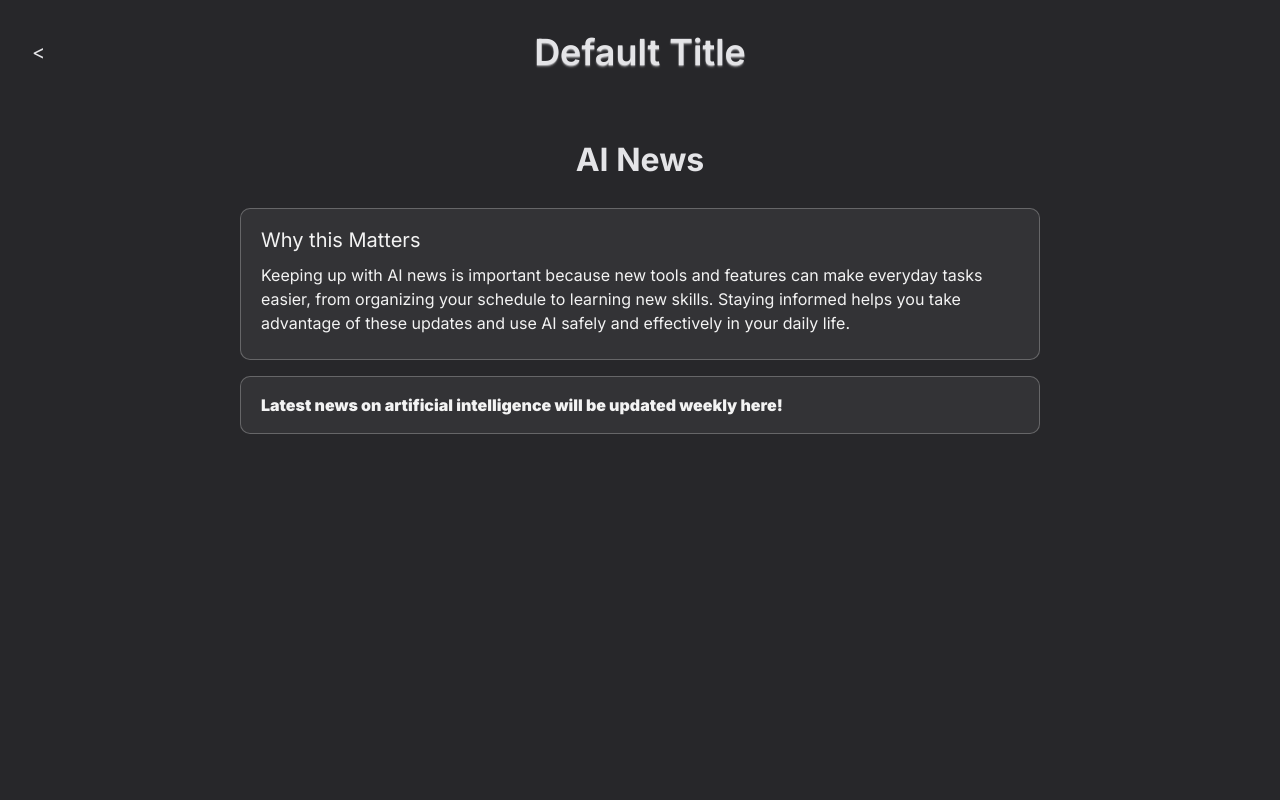
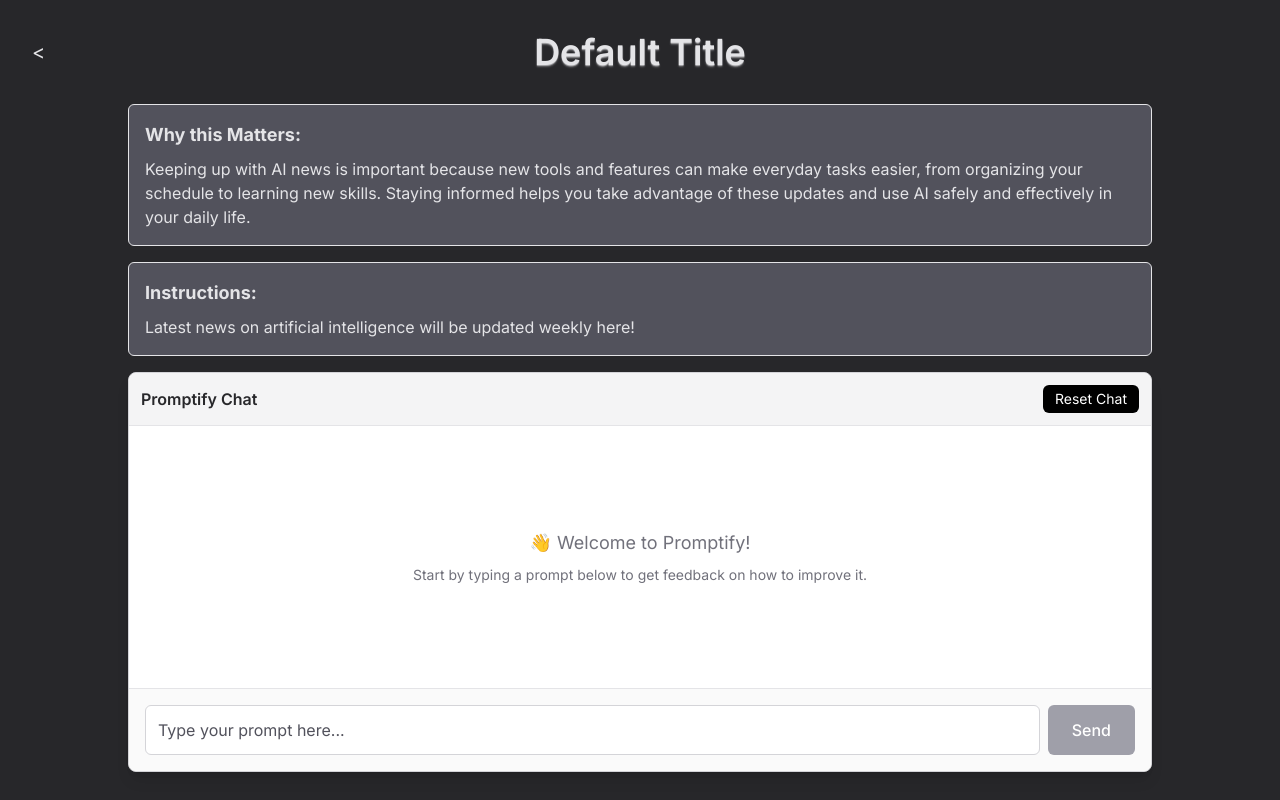
Before and after one commit to obtain-ai/obtain, a SvelteKit app: page /news in a window 1280 px wide. Built offline with nearby package versions, Linux system fonts and the light colour scheme.

Commit message:
Update +page.svelte

```diff
--- a/src/routes/news/+page.svelte
+++ b/src/routes/news/+page.svelte
@@ -1,70 +1,26 @@
-<script>
-  // No logic yet; static content only
+<script lang="ts">
+	import InfoDisplay from '$lib/ui/InfoDisplay.svelte';
+	import ChatBox from '$lib/ui/ChatBox.svelte';
 </script>
 
-<h1>AI News</h1>
+<InfoDisplay>
+	{#snippet title()}
+		Why this Matters:
+	{/snippet}
+	{#snippet content()}
+		Keeping up with AI news is important because new tools and features can make everyday tasks easier, from organizing your schedule to learning new skills. Staying informed helps you take advantage of these updates and use AI safely and effectively in your daily life.
+	{/snippet}
+</InfoDisplay>
 
-<section class="news-card">
-  <h2>Why this Matters</h2>
-  <p>
-    Keeping up with AI news is important because new tools and features can make everyday
-    tasks easier, from organizing your schedule to learning new skills. Staying informed
-    helps you take advantage of these updates and use AI safely and effectively in your daily life.
-  </p>
-</section>
+<InfoDisplay>
+	{#snippet title()}
+		Instructions:
+	{/snippet}
+	{#snippet content()}
+		Latest news on artificial intelligence will be updated weekly here!
+	{/snippet}
+</InfoDisplay>
 
-<section class="update-card">
-  <p><strong>Latest news on artificial intelligence will be updated weekly here!</strong></p>
-</section>
-
-<style>
-  h1 {
-    margin: 2rem 0 1.5rem;
-    text-align: center;
-    font-size: 2rem;
-    font-weight: 700;
-  }
-
-  /* Shared box styles */
-  .news-card,
-  .update-card {
-    border: 1px solid rgba(255, 255, 255, 0.25);
-    border-radius: 10px;
-    background: rgba(255, 255, 255, 0.06);
-    width: 80%;
-    max-width: 800px;
-    margin: 1rem auto;
-    padding: 1rem 1.25rem;
-    color: #f3f3f3;
-  }
-
-  /* The main explanation box */
-  .news-card {
-    text-align: left;
-    line-height: 1.5;
-  }
-
-  .news-card h2 {
-    margin-bottom: 0.5rem;
-    font-size: 1.25rem;
-  }
-
-  .news-card p {
-    margin: 0.5rem 0;
-  }
-
-  /* The "Latest News" box */
-  .update-card {
-    text-align: left;
-    font-weight: 600;
-    line-height: 1.5;
-  }
-
-  @media (max-width: 768px) {
-    .news-card,
-    .update-card {
-      width: 90%;
-      padding: 0.75rem;
-    }
-  }
-</style>
+<div class="mx-auto mb-4 w-[80%]">
+	<ChatBox />
+</div>
```
